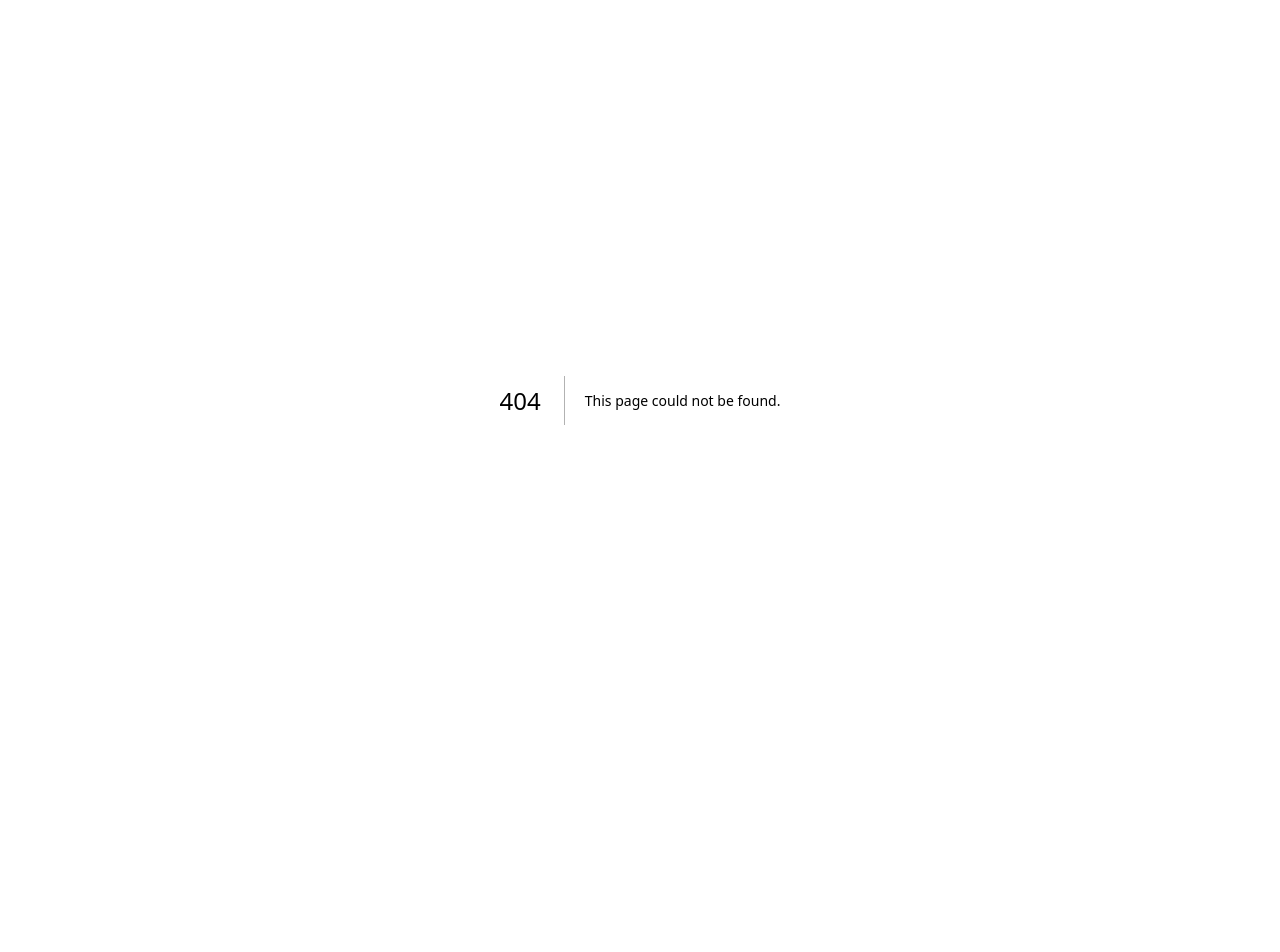
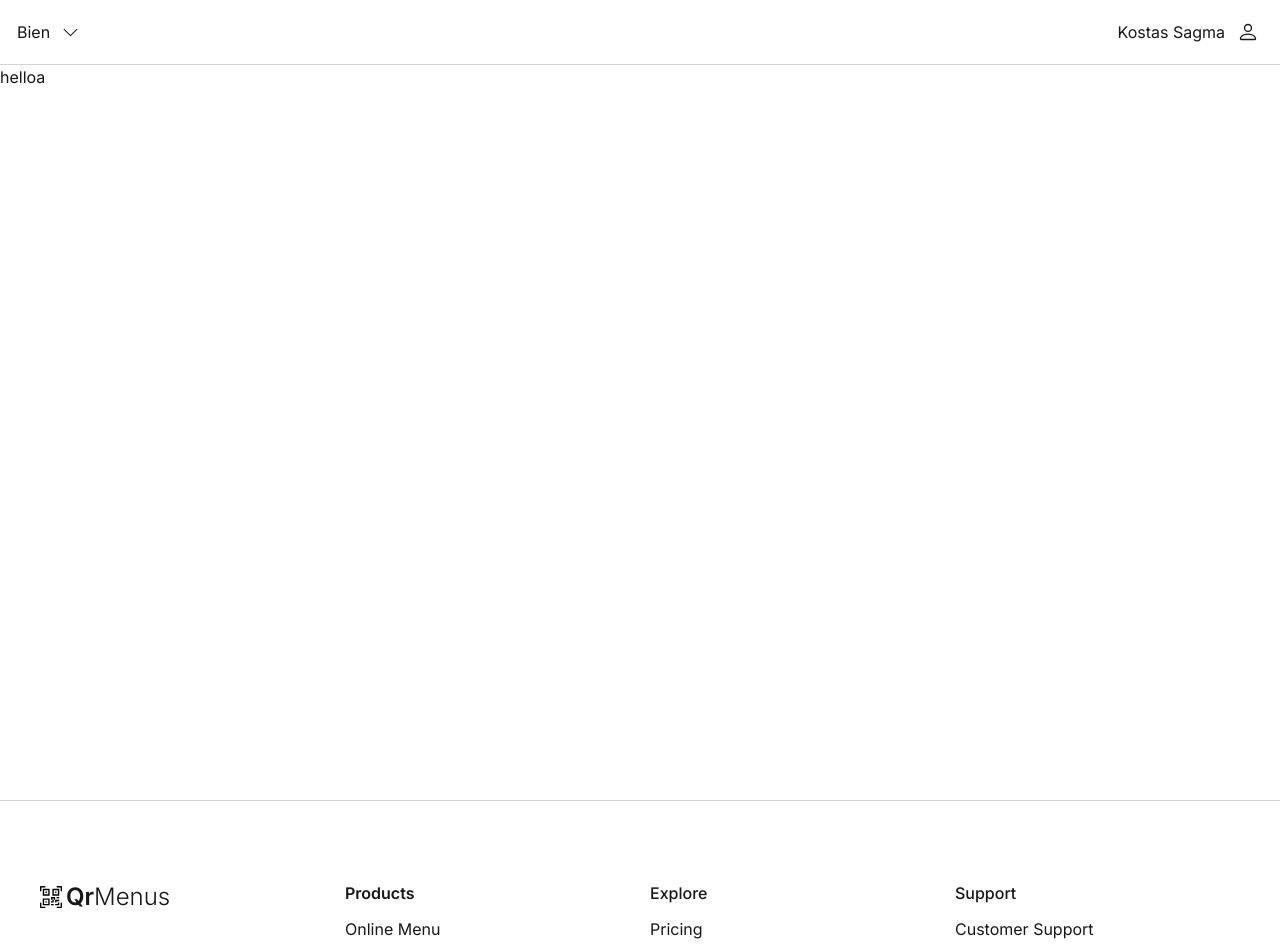
Before and after one commit to kostassagma/qr-menus, a Next.js app: page /dash/a in a window 1280 px wide. Before the commit this address had no page. Shown: the top 952 px of the page. Before the commit the page ends 800 px from the top, so only its background shows below. Built offline with nearby package versions, Linux system fonts and the light colour scheme.

Commit message:
/dash/[shop]

```diff
--- /dev/null
+++ b/src/app/dash/[shop]/page.tsx
@@ -0,0 +1,20 @@
+import BigFooter from "@/components/footer/big-footer";
+import DashNav from "@/components/navbar/dash-nav";
+
+export default async function ShopPage({
+  params,
+}: {
+  params: Promise<{ shop: string }>;
+}) {
+  const shop = (await params).shop;
+
+  return (
+    <>
+      <div className="min-h-screen">
+        <DashNav shop={shop} />
+        hello{shop}
+      </div>
+      <BigFooter />
+    </>
+  );
+}
```
